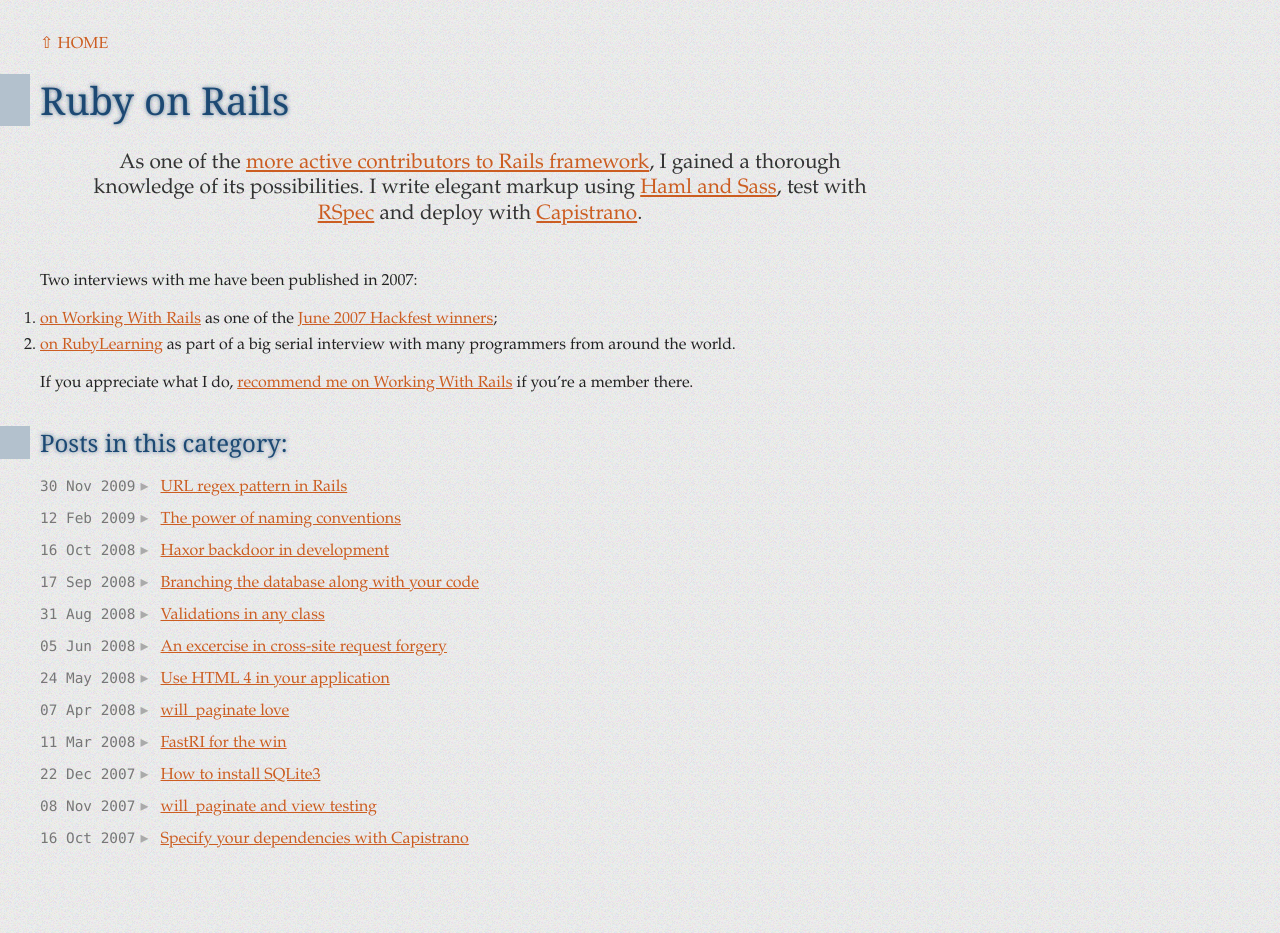
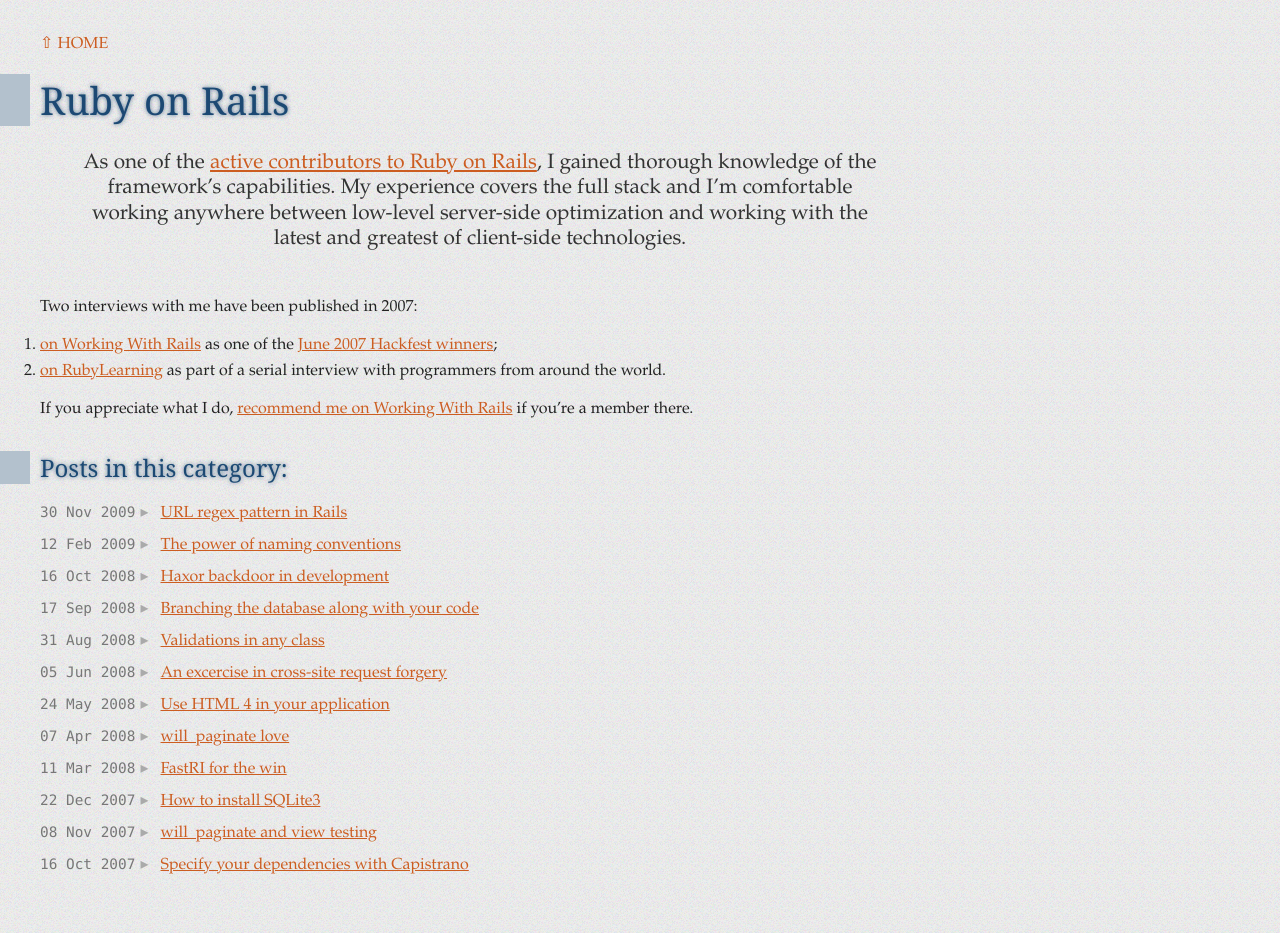
Before and after one commit to mislav/blog, a Jekyll site: the page built from rails/index.markdown, in a window 1280 px wide. Built offline with Jekyll 4.4.1, drawn with Linux system fonts in a browser that asks for light colours; Markdown is read by kramdown in place of the engine named in the settings.

Commit message:
cheesy self-promo

```diff
--- a/rails/index.markdown
+++ b/rails/index.markdown
@@ -5,20 +5,17 @@
 description: Ruby on Rails section on "No Strings Attached", personal blog of Mislav Marohnić. Topics include Ruby tricks, Rails tips and news about projects I'm involved with.
 ---
 
-As one of the [more active contributors to Rails framework][2], I gained a thorough knowledge of its possibilities. I write elegant markup using [Haml and Sass][3], test with [RSpec][4] and deploy with [Capistrano][5].
+As one of the [active contributors to Ruby on Rails][2], I gained thorough knowledge of the framework's capabilities. My experience covers the full stack and I'm comfortable working anywhere between low-level server-side optimization and working with the latest and greatest of client-side technologies.
 
 Two interviews with me have been published in 2007:
 
 1. [on Working With Rails][6] as one of the [June 2007 Hackfest winners][7];
-2. [on RubyLearning][8] as part of a big serial interview with many programmers from around the world.
+2. [on RubyLearning][8] as part of a serial interview with programmers from around the world.
 
 If you appreciate what I do, [recommend me on Working With Rails][9] if you're a member there.
 
 
 [2]: http://contributors.rubyonrails.org/contributors/mislav-marohnic/commits
-[3]: http://haml.hamptoncatlin.com/
-[4]: http://rspec.rubyforge.org/
-[5]: http://www.capify.org/
 [6]: http://weblog.workingwithrails.com/2007/7/19/hackfest-winner-interview-mislav-marohnic
 [7]: http://www.workingwithrails.com/hackfest/12-monthly-june-2-7
 [8]: http://rubylearning.com/blog/2007/09/27/advice-for-ruby-beginners-1/
```
